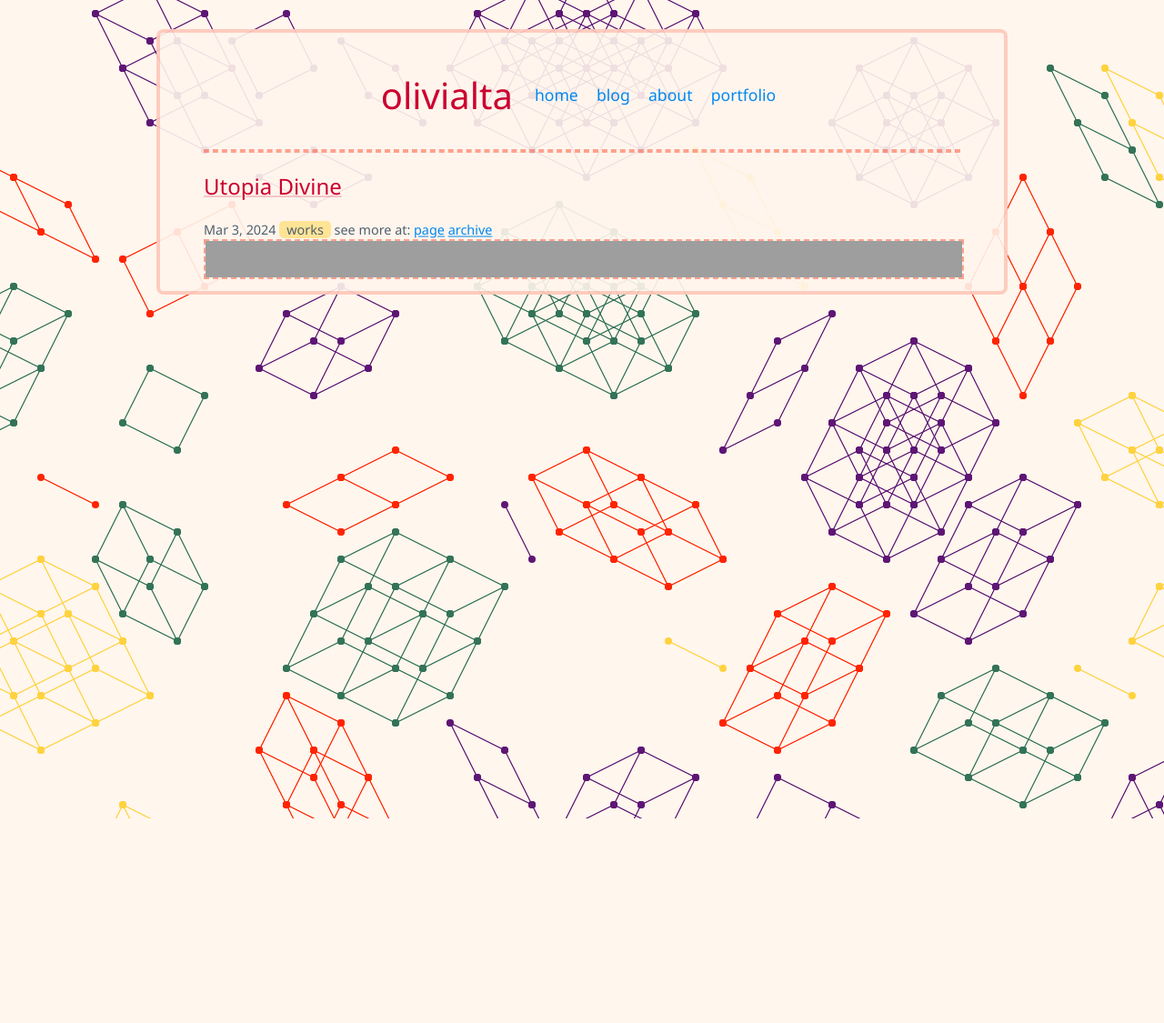
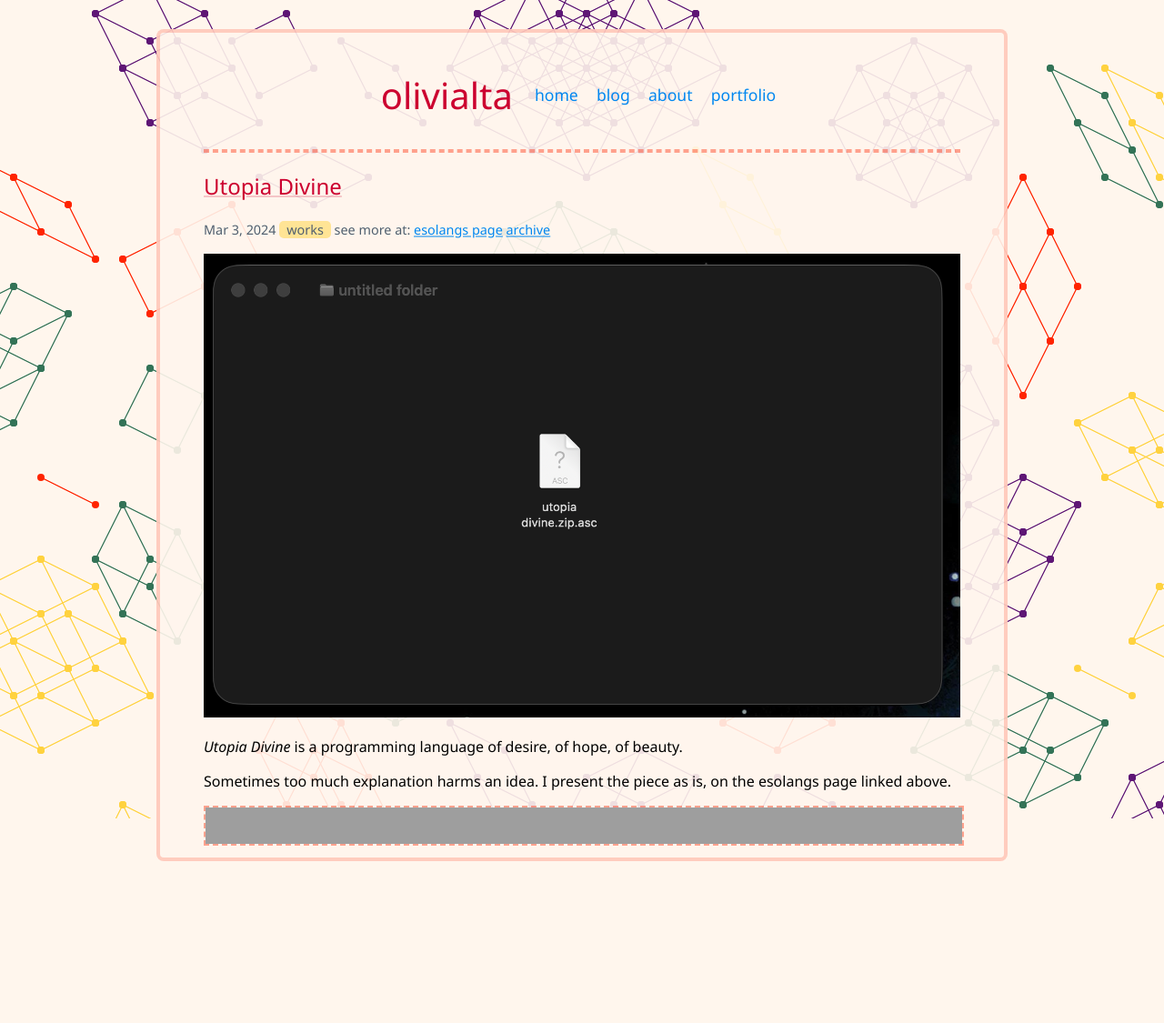
Before and after one commit to RocketRace/rocketrace.github.io, a Jekyll site: the page built from works/_posts/2024-03-03-utopia-divine.md, in a window 1280 px wide. Shown: the whole page at 91% size. Built offline with Jekyll 4.4.1, drawn with Linux system fonts in a browser that asks for light colours; grey boxes are pictures that could not be loaded.

Commit message:
utopia divine

```diff
--- a/works/_posts/2024-03-03-utopia-divine.md
+++ b/works/_posts/2024-03-03-utopia-divine.md
@@ -3,8 +3,14 @@ layout: post
 title: Utopia Divine
 slug: utopia-divine
 links:
-    page: https://esolangs.org/wiki/Utopia_Divine
+    esolangs page: https://esolangs.org/wiki/Utopia_Divine
     archive: https://archive.org/details/utopia-divine.zip.asc
 ---
 
+![A lonely file in a folder](/assets/images/works/utopia-divine/lonely.png)
+
+*Utopia Divine* is a programming language of desire, of hope, of beauty.
+
 <!--more-->
+
+Sometimes too much explanation harms an idea. I present the piece as is, on the esolangs page linked above.
```
Also changed, not shown: assets/images/works/utopia-divine/lonely.png (added).
